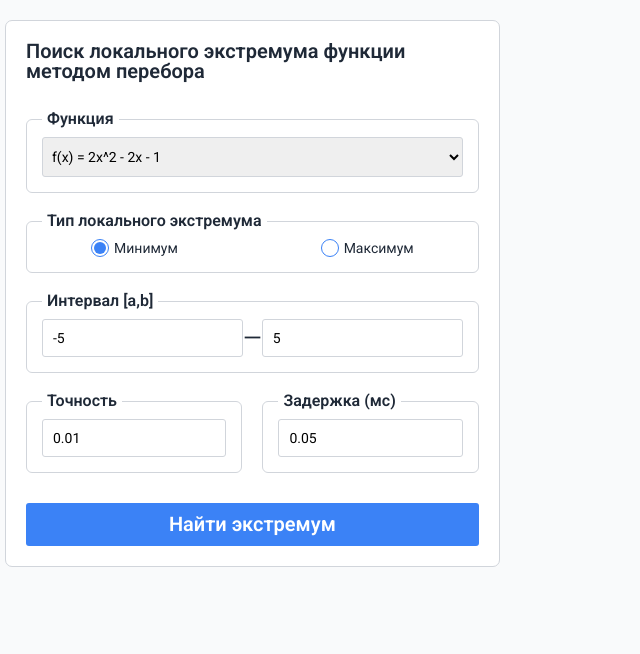
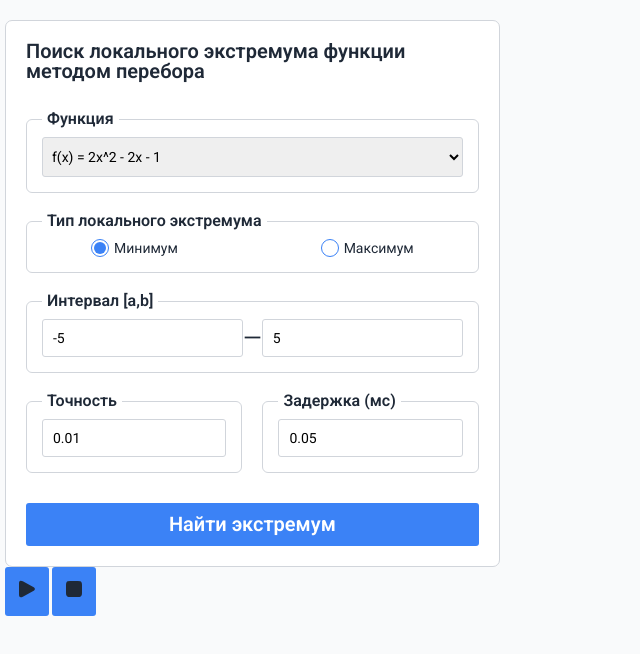
Before and after one commit to FiveStarHotel/bruteforce-local-extremum-finder-web, a website: page index.html in a window 1280 px wide. Shown: the top 654 px of the page, without its empty margins (0-640 px from the left). Drawn offline with Linux system fonts and the light colour scheme.

Commit message:
Create flow-controls HTML layout

```diff
--- a/index.html
+++ b/index.html
@@ -86,6 +86,19 @@
 
                 <button class="button config-form__submit-button" type="submit">Найти экстремум</button>
             </form>
+
+            <div class="flow-controls">
+                <button class="button flow-controls__button flow-controls__button_continue" type="button">
+                    <svg width="24" height="24" viewBox="0 0 24 24" fill="none" xmlns="http://www.w3.org/2000/svg">
+                        <path d="M5 17.3336V6.66698C5 5.78742 5 5.34715 5.18509 5.08691C5.34664 4.85977 5.59564 4.71064 5.87207 4.67499C6.18868 4.63415 6.57701 4.84126 7.35254 5.25487L17.3525 10.5882L17.3562 10.5898C18.2132 11.0469 18.642 11.2756 18.7826 11.5803C18.9053 11.8462 18.9053 12.1531 18.7826 12.4189C18.6418 12.7241 18.212 12.9537 17.3525 13.4121L7.35254 18.7454C6.57645 19.1593 6.1888 19.3657 5.87207 19.3248C5.59564 19.2891 5.34664 19.1401 5.18509 18.9129C5 18.6527 5 18.2132 5 17.3336Z" fill="#1F2937" stroke="#1F2937" stroke-width="2" stroke-linecap="round" stroke-linejoin="round"/>
+                    </svg>
+                </button>
+                <button class="button flow-controls__button flow-controls__button_stop" type="button">
+                    <svg width="24" height="24" viewBox="0 0 24 24" fill="none" xmlns="http://www.w3.org/2000/svg">
+                        <path d="M5 8.2002V15.8002C5 16.9203 5 17.4796 5.21799 17.9074C5.40973 18.2837 5.71547 18.5905 6.0918 18.7822C6.5192 19 7.07899 19 8.19691 19H15.8036C16.9215 19 17.4805 19 17.9079 18.7822C18.2842 18.5905 18.5905 18.2837 18.7822 17.9074C19 17.48 19 16.921 19 15.8031V8.19691C19 7.07899 19 6.5192 18.7822 6.0918C18.5905 5.71547 18.2842 5.40973 17.9079 5.21799C17.4801 5 16.9203 5 15.8002 5H8.2002C7.08009 5 6.51962 5 6.0918 5.21799C5.71547 5.40973 5.40973 5.71547 5.21799 6.0918C5 6.51962 5 7.08009 5 8.2002Z" fill="#1F2937" stroke="#1F2937" stroke-width="2" stroke-linecap="round" stroke-linejoin="round"/>
+                    </svg>
+                </button>
+            </div>
         </div>
 
         <div class="graph-wrapper">
```
